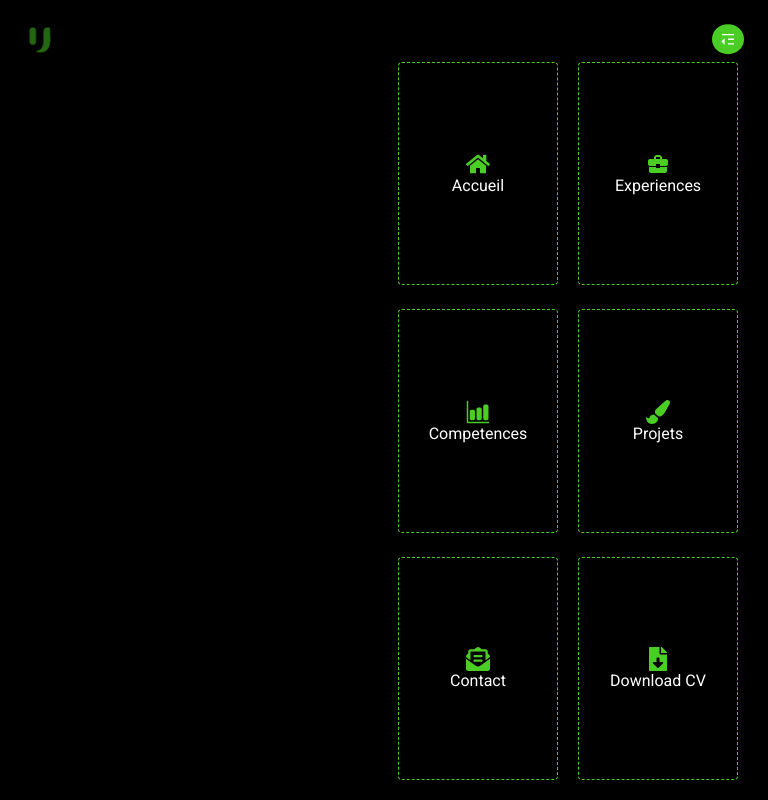
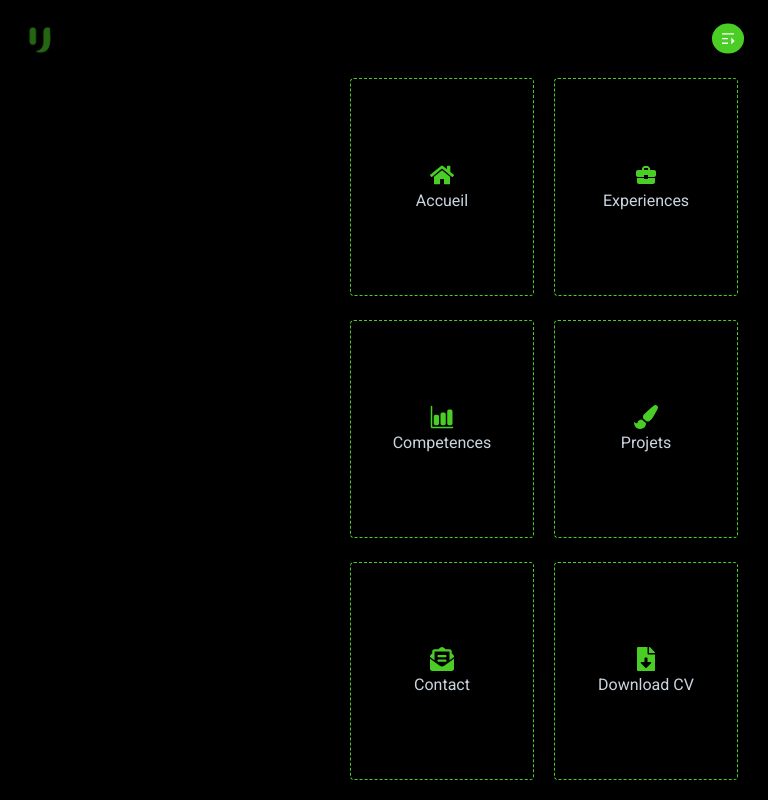
Before and after one commit to utheveny/new-portfolio, a React (Vite) app: page / in a window 768 px wide. Both pictures are taken after a click on the element 728 px from the left and 40 px from the top of the page. Built offline with nearby package versions, Linux system fonts and the light colour scheme; a web font is replaced by a local one.

Commit message:
🐛 Fixed animations issues

```diff
--- a/src/Components/Navbar/Navbar.scss
+++ b/src/Components/Navbar/Navbar.scss
@@ -11,13 +11,17 @@ header {
   align-items: center;
 
   .rotate {
+    transform: rotate(180deg);
     transition: transform 0.3s ease-in-out;
-    transform: rotate(180deg);
   }
 
   // Mobile Version
   @media (max-width: 768px) {
     align-items: flex-start;
+
+    .links {
+      display: none;
+    }
 
     .logo {
       width: 32px;
@@ -48,21 +52,30 @@ header {
       height: 100%;
       background: rgba(0, 0, 0, 0.5);
       z-index: 999;
-    }
 
       .mobile-menu {
+        width: 100%;
+        max-width: 448px;
+        padding: 20px;
+        height: 100%;
+
         display: flex;
         flex-direction: column;
+
         position: fixed;
         top: 0;
-      right: 0;
-      width: 100%;
-      max-width: 400px;
-      height: 100%;
+        right: -500px;
+
         background-color: $background-color;
-      padding: 20px;
         z-index: 1000;
         backdrop-filter: blur(500px);
+
+        transition: 0.3s ease-in-out;
+
+        &.opened {
+          transition: 0.3s ease-in-out;
+          right: 0;
+        }
 
         .cards {
           width: 100%;
@@ -79,6 +92,12 @@ header {
             align-items: center;
             border: 1px dashed $primary-color;
             border-radius: 4px;
+            cursor: pointer;
+
+            color: #cbd5e0;
+            text-decoration: none;
+            padding: 10px;
+            margin: 0 10px;
 
             .link-icon {
               width: 24px;
@@ -86,11 +105,9 @@ header {
               color: $primary-color;
             }
 
-          a {
-            color: #fff;
-            text-decoration: none;
-            padding: 10px;
-            margin: 0 10px;
+            span {
+              padding-top: 4px;
+            }
           }
         }
       }
@@ -107,12 +124,11 @@ header {
       border-radius: 100%;
       cursor: pointer;
       margin-top: 4px;
-      margin-bottom: 8px;
+      margin-bottom: 24px;
       margin-right: 4px;
 
       .close-icon {
         color: #fff;
-        fill: #fff;
       }
     }
 
@@ -134,6 +150,18 @@ header {
       align-items: center;
       font-size: 16px;
       font-weight: 400;
+
+      .desktop-link {
+        color: #cbd5e0;
+        text-decoration: none;
+        padding: 10px;
+        margin: 0 10px;
+        transition: 0.25s ease-in;
+
+        &:hover {
+          color: white;
+        }
+      }
     }
 
     .download-button {
@@ -166,36 +194,3 @@ header {
     }
   }
 }
-
-// Desktop Link
-.desktop-link {
-  @media (max-width: 768px) {
-    display: none;
-  }
-
-  color: #cbd5e0;
-  text-decoration: none;
-  padding: 10px;
-  margin: 0 10px;
-  transition: 0.25s ease-in;
-
-  &:hover {
-    color: white;
-  }
-}
-
-// Mobile Link
-.mobile-link {
-  @media (min-width: 768px) {
-    display: none;
-  }
-
-  color: #fff;
-  text-decoration: none;
-  padding: 10px;
-  margin: 0 10px;
-
-  &:hover {
-    text-decoration: underline;
-  }
-}
--- a/src/Components/Navbar/Navbar.tsx
+++ b/src/Components/Navbar/Navbar.tsx
@@ -1,26 +1,41 @@
 // Imports
-import { useState } from "react";
+import { useEffect, useState } from "react";
 import "./Navbar.scss";
 
 // Assets
 import logo from "../../assets/logo.png";
 
 // Icons
-import { FaHome } from "react-icons/fa";
+import {
+  FaHome,
+  FaPaintBrush,
+  FaEnvelopeOpenText,
+  FaFileDownload,
+} from "react-icons/fa";
 import { IoBarChart } from "react-icons/io5";
-import { RiMenuFoldLine, RiMenuUnfoldFill } from "react-icons/ri";
-import { FaPaintBrush } from "react-icons/fa";
-import { FaEnvelopeOpenText } from "react-icons/fa";
-import { FaFileDownload } from "react-icons/fa";
+import { RiMenuFoldFill, RiMenuUnfoldFill } from "react-icons/ri";
 import { MdBusinessCenter } from "react-icons/md";
 
 const Navbar = () => {
   const [isMenuOpen, setIsMenuOpen] = useState(false);
+  const [menuAnimation, setMenuAnimation] = useState(false);
+
+  useEffect(() => {
+    if (isMenuOpen) {
+      requestAnimationFrame(() => {
+        setMenuAnimation(true);
+      });
+    } else {
+      setMenuAnimation(false);
+    }
+  }, [isMenuOpen]);
 
   return (
     <header>
       {/* Logo */}
+      <a href="/">
         <img src={logo} alt="Logo" className="logo" />
+      </a>
 
       <div className="links">
         {/* Desktop Link 1 */}
@@ -28,13 +43,21 @@ const Navbar = () => {
           <FaHome />
         </a>
         {/* Desktop Link 2 */}
-          <a className="desktop-link" href="/projects">Experiences</a>
+        <a className="desktop-link" href="/projects">
+          Experiences
+        </a>
         {/* Desktop Link 3 */}
-          <a className="desktop-link" href="/projects">Competences</a>
+        <a className="desktop-link" href="/projects">
+          Competences
+        </a>
         {/* Desktop Link 4 */}
-          <a className="desktop-link" href="/projects">Projets</a>
+        <a className="desktop-link" href="/projects">
+          Projets
+        </a>
         {/* Desktop Link 5 */}
-          <a className="desktop-link" href="/projects">Contact</a>
+        <a className="desktop-link" href="/projects">
+          Contact
+        </a>
       </div>
 
       {/* Download CV Button */}
@@ -44,50 +67,53 @@ const Navbar = () => {
       </button>
 
       {/* Hamburger Button */}
-        <div className={`menu-button ${isMenuOpen ? 'rotate' : ''}`} onClick={() => setIsMenuOpen(true)}>
-          <RiMenuFoldLine className="menu-icon" />
+      <div
+        className={`menu-button ${menuAnimation ? "" : "rotate"}`}
+        onClick={() => setIsMenuOpen(true)}
+      >
+        <RiMenuUnfoldFill className="menu-icon" />
       </div>
 
       {/* Mobile menu */}
       {isMenuOpen && (
         <div className="mobile-overlay" onClick={() => setIsMenuOpen(false)}>
-            <div className="mobile-menu">
+          <div className={`mobile-menu ${menuAnimation ? "opened" : ""}`}>
             {/* Close button */}
             <div
-                className={`close-button ${isMenuOpen ? 'rotate' : ''}`}
+              className={`close-button ${menuAnimation ? "rotate" : ""}`}
               onClick={() => setIsMenuOpen(false)}
             >
-                <RiMenuUnfoldFill className="close-icon" />
+              <RiMenuFoldFill className="close-icon" />
             </div>
 
             <div className="cards">
               {/* Mobile Link 1 */}
-                <a href="/" className="mobile-link card">
+              <a href="/" className="card">
                 <FaHome className="link-icon" />
                 <span>Accueil</span>
               </a>
               {/* Mobile Link 2 */}
-                <a href="/projects" className="mobile-link card">
+              <a href="/projects" className="card">
                 <MdBusinessCenter className="link-icon" />
                 <span>Experiences</span>
               </a>
               {/* Mobile Link 3 */}
-                <a href="/projects" className="mobile-link card">
+              <a href="/projects" className="card">
                 <IoBarChart className="link-icon" />
                 <span>Competences</span>
               </a>
               {/* Mobile Link 4 */}
-                <a href="/projects" className="mobile-link card">
+              <a href="/projects" className="card">
                 <FaPaintBrush className="link-icon" />
                 <span>Projets</span>
               </a>
               {/* Mobile Link 5 */}
-                <a href="/projects" className="mobile-link card">
+              <a href="/projects" className="card">
                 <FaEnvelopeOpenText className="link-icon" />
                 <span>Contact</span>
               </a>
               {/* Mobile Link 6 */}
-                <a href="/projects" className="mobile-link card">
+              <a href="/projects" className="card">
                 <FaFileDownload className="link-icon" />
                 <span>Download CV</span>
               </a>
```
Lines whose indentation alone changed are shown as unchanged.
